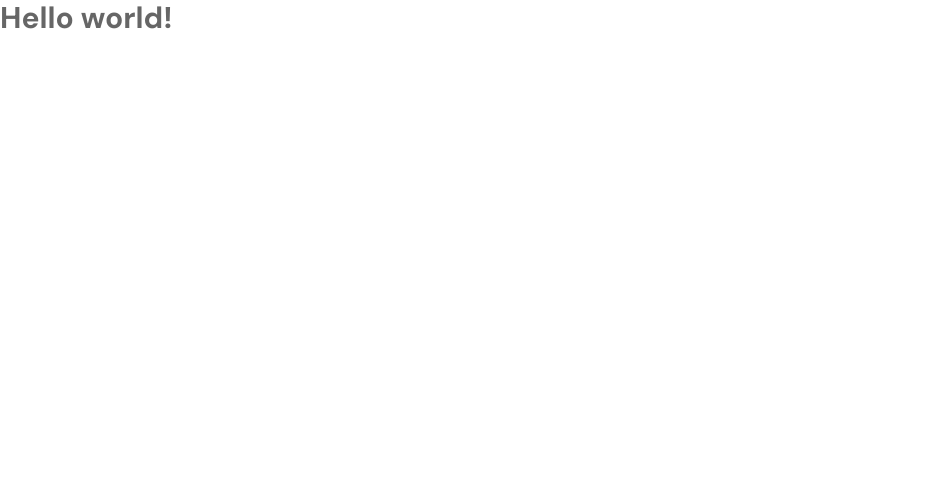
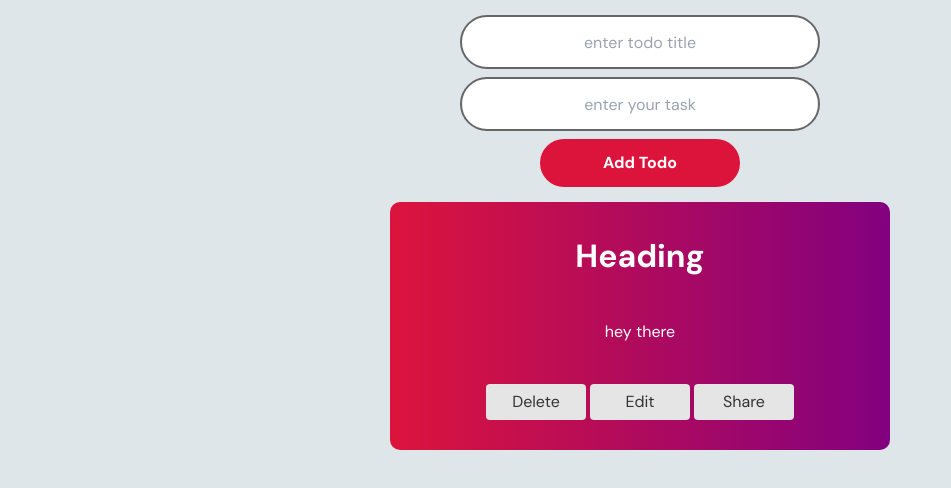
Before and after one commit to AK-Polash/todo-realtime-app, a React (Create React App) app: page / in a window 1280 px wide. Shown: the top 488 px of the page, without its empty margins (0-951 px from the left). Built offline with nearby package versions, Linux system fonts and the light colour scheme.

Commit message:
design completed here

```diff
--- a/src/App.js
+++ b/src/App.js
@@ -1,9 +1,14 @@
 import React from "react";
+import InputArea from "./components/InputArea";
+import TodosArea from "./components/TodosArea";
 
 function App() {
   return (
     <>
-      <h1 className="text-3xl font-dm font-bold text-rare">Hello world!</h1>
+      <div className="w-full h-screen bg-flat">
+        <InputArea />
+        <TodosArea />
+      </div>
     </>
   );
 }
--- /dev/null
+++ b/src/components/ButtonItem.js
@@ -0,0 +1,13 @@
+import React from "react";
+
+const ButtonItem = ({ title, className, type, onClick }) => {
+  return (
+    <>
+      <button onClick={onClick} className={className} type={type}>
+        {title}
+      </button>
+    </>
+  );
+};
+
+export default ButtonItem;
--- /dev/null
+++ b/src/components/Buttons.js
@@ -0,0 +1,7 @@
+import React from "react";
+
+const Buttons = ({ children, className }) => {
+  return <div className={className}> {children} </div>;
+};
+
+export default Buttons;
--- /dev/null
+++ b/src/components/Heading.js
@@ -0,0 +1,7 @@
+import React from "react";
+
+const Heading = ({ title, className }) => {
+  return <h1 className={className}> {title} </h1>;
+};
+
+export default Heading;
--- /dev/null
+++ b/src/components/InputArea.js
@@ -0,0 +1,47 @@
+import React, { useState } from "react";
+import ButtonItem from "./ButtonItem";
+import InputItem from "./InputItem";
+
+const InputArea = () => {
+  let [title, setTitle] = useState("");
+  let [task, setTask] = useState("");
+
+  let handleTitle = (e) => {
+    setTitle(e.target.value);
+  };
+
+  let handleTask = (e) => {
+    setTask(e.target.value);
+  };
+
+  let handleSubmit = () => {
+    console.log(title);
+    console.log(task);
+  };
+
+  return (
+    <>
+      <div className="flex flex-col justify-center items-center gap-y-[8px] py-[15px] ">
+        <InputItem
+          className="font-dm w-[360px] h-[54px] rounded-[50px] px-[40px] py-[10px] text-center transition-all duration-100 ease-linear border-2 border-rare focus-visible:outline-0 focus-visible:border-secondary focus-visible:w-[450px] "
+          placeholder="enter todo title"
+          onChange={handleTitle}
+        />
+        <InputItem
+          className="font-dm w-[360px] h-[54px] rounded-[50px] px-[40px] py-[10px] text-center transition-all duration-100 ease-linear border-2 border-rare focus-visible:outline-0 focus-visible:border-secondary focus-visible:w-[450px] "
+          placeholder="enter your task"
+          onChange={handleTask}
+        />
+
+        <ButtonItem
+          title="Add Todo"
+          className="bg-primary w-[200px] h-[48px] text-pure font-semibold text-center font-dm rounded-[50px] border-2 border-transparent transition-all ease-linear duration-200 hover:border-2 hover:border-secondary hover:text-secondary hover:bg-pure "
+          type="submit"
+          onClick={handleSubmit}
+        />
+      </div>
+    </>
+  );
+};
+
+export default InputArea;
--- /dev/null
+++ b/src/components/InputItem.js
@@ -0,0 +1,14 @@
+import React from "react";
+
+const InputItem = ({ placeholder, className, onChange }) => {
+  return (
+    <input
+      onChange={onChange}
+      className={className}
+      type="text"
+      placeholder={placeholder}
+    />
+  );
+};
+
+export default InputItem;
--- /dev/null
+++ b/src/components/TodoPost.js
@@ -0,0 +1,7 @@
+import React from "react";
+
+const TodoPost = ({ children, className }) => {
+  return <div className={className}> {children} </div>;
+};
+
+export default TodoPost;
--- /dev/null
+++ b/src/components/TodoPostItem.js
@@ -0,0 +1,11 @@
+import React from "react";
+
+const TodoPostItem = ({ post, className }) => {
+  return (
+    <>
+      <p className={className}> {post} </p>
+    </>
+  );
+};
+
+export default TodoPostItem;
--- /dev/null
+++ b/src/components/TodosArea.js
@@ -0,0 +1,47 @@
+import React from "react";
+import ButtonItem from "./ButtonItem";
+import Buttons from "./Buttons";
+import Heading from "./Heading";
+import TodoPost from "./TodoPost";
+import TodoPostItem from "./TodoPostItem";
+
+const TodosArea = () => {
+  return (
+    <>
+      <div className="flex flex-col items-center gap-x-[30px]">
+        <div className="w-[500px] mx-auto py-[10px] px-[20px] rounded-[10px] bg-gradient-to-r from-primary to-secondary">
+          <div className="pt-[20px]">
+            <Heading
+              title="Heading"
+              className="text-[32px] font-bold text-pure font-dm text-center"
+            />
+          </div>
+
+          <TodoPost className="font-dm">
+            <TodoPostItem
+              className="text-pure py-[40px] text-center"
+              post="hey there"
+            />
+          </TodoPost>
+
+          <Buttons className="flex justify-center items-center gap-x-1 font-dm pb-[20px]">
+            <ButtonItem
+              title="Delete"
+              className="w-[100px] py-[6px] text-dark bg-rapid rounded"
+            />
+            <ButtonItem
+              title="Edit"
+              className="w-[100px] py-[6px] text-dark bg-rapid rounded"
+            />
+            <ButtonItem
+              title="Share"
+              className="w-[100px] py-[6px] text-dark bg-rapid rounded"
+            />
+          </Buttons>
+        </div>
+      </div>
+    </>
+  );
+};
+
+export default TodosArea;
--- a/tailwind.config.js
+++ b/tailwind.config.js
@@ -7,8 +7,11 @@ module.exports = {
         primary: "#DC143C",
         secondary: "#82017F",
         pure: "#fff",
+        dark: "#333",
         flat: "#DFE6E9",
         rare: "#666",
+        rapid: "#e5e5e5",
+        gradient: "linear-gradient(45deg, crimson, purple)",
       },
       fontFamily: {
         dm: ["DM Sans", "sans-serif"],
```
